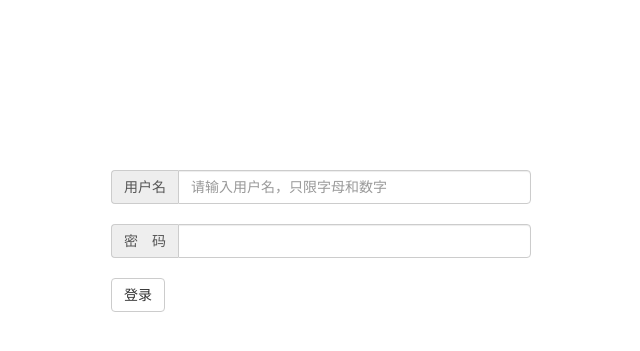
After one commit to MU001999/DemoBlog, a Flask app: page /login in a window 1280 px wide. The commit adds this page. Shown: the top 351 px of the page, without its empty margins (59-699 px from the left). Run offline with Flask 2, Linux system fonts and the light colour scheme; some libraries are stand-ins or nearby versions.

Commit message:
add login

```diff
--- a/main.py
+++ b/main.py
@@ -1,9 +1,13 @@
 from flask import Flask, render_template
 app = Flask(__name__)
 
-@app.route('/')
+@app.route('/', methods=['GET', 'POST'])
 def hello_world():
     return render_template('index.html')
 
+@app.route('/login')
+def login():
+    return render_template('login.html')
+
 if __name__ == '__main__':
     app.run(debug=True)
--- a/templates/index.html
+++ b/templates/index.html
@@ -41,7 +41,7 @@
                         </form>
                         <ul class="nav navbar-nav navbar-right">
                             <li>
-                                <a href="#">登录</a>
+                                <a href="/login">登录</a>
                             </li>
                             <li>
                                 <a href="#"><p class="text-danger">免费注册</p></a>
--- /dev/null
+++ b/templates/login.html
@@ -0,0 +1,39 @@
+<!DOCTYPE html>
+<!-- saved from url=(0054)# -->
+<html>
+
+<head>
+    <meta http-equiv="Content-Type" content="text/html; charset=UTF-8">
+    <title>Jusot's WebSite</title>
+    <meta name="viewport" content="width=device-width, initial-scale=1.0">
+    <!-- 引入 Bootstrap -->
+    <link href="../static/css/bootstrap.min.css" rel="stylesheet">
+</head>
+
+<body>
+    <div class="container">
+        <div style="padding: 100px 100px 10px;">
+            <form class="bs-example bs-example-form" role="form" method="post" action="/">
+                <div class="input-group" style="width: 30em;">
+                    <span class="input-group-addon">用户名</span>
+                    <input type="text" class="form-control" placeholder="请输入用户名，只限字母和数字">
+                </div>
+                <br>
+                <div class="input-group" style="width: 30em;">
+                    <span class="input-group-addon">密　码</span>
+                    <input type="password" class="form-control">
+                </div>
+                <br>
+                <button type="submit" class="btn btn-default">登录</button>
+            </form>
+        </div>
+    </div>
+    <!-- jQuery (Bootstrap 的 JavaScript 插件需要引入 jQuery) -->
+    <script src="https://cdn.bootcss.com/jquery/3.2.1/jquery.js"></script>
+    <!-- 包括所有已编译的插件 -->
+    <script src="../static/js/bootstrap.min.js"></script>
+
+
+</body>
+
+</html>
```
